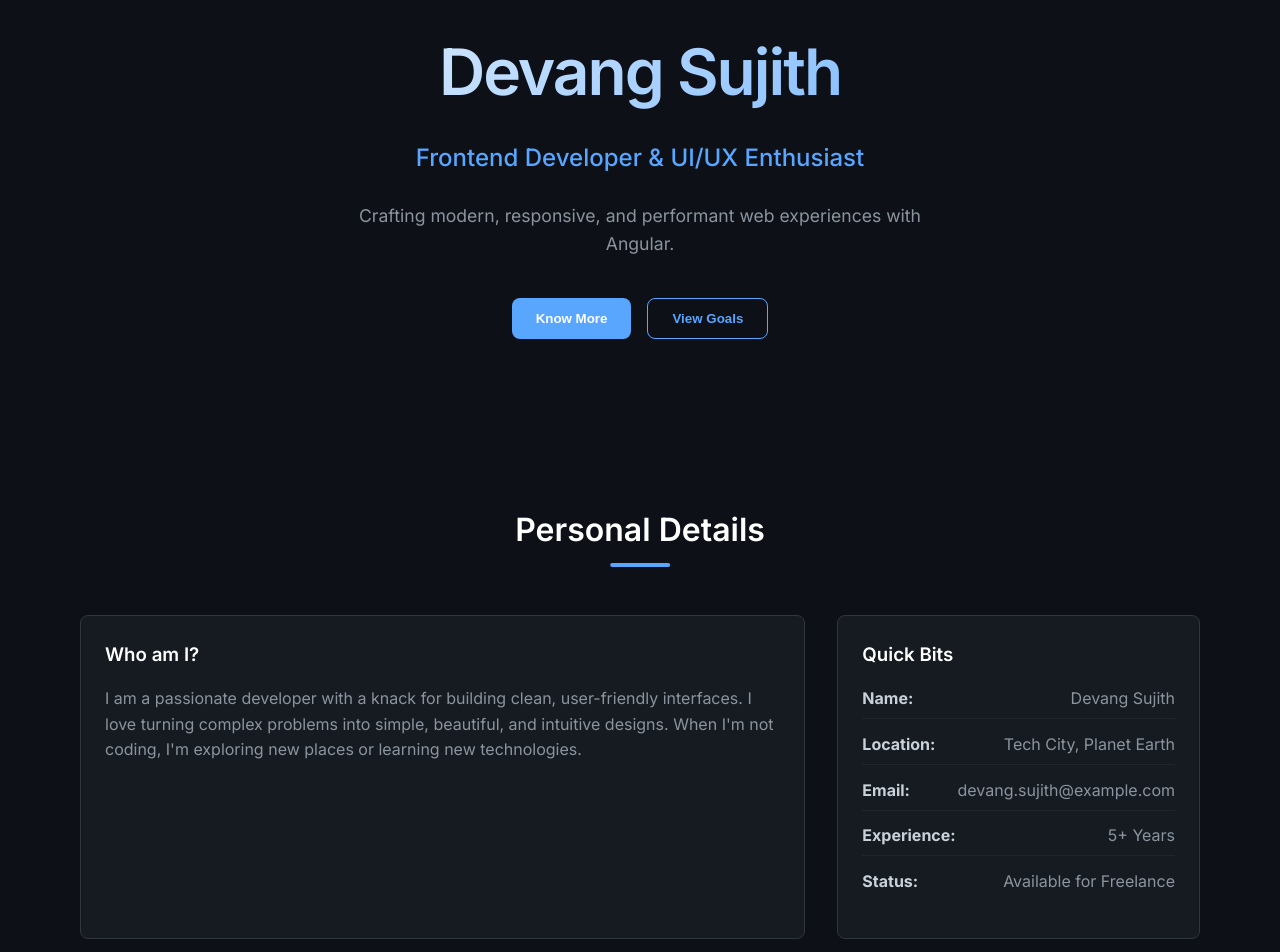
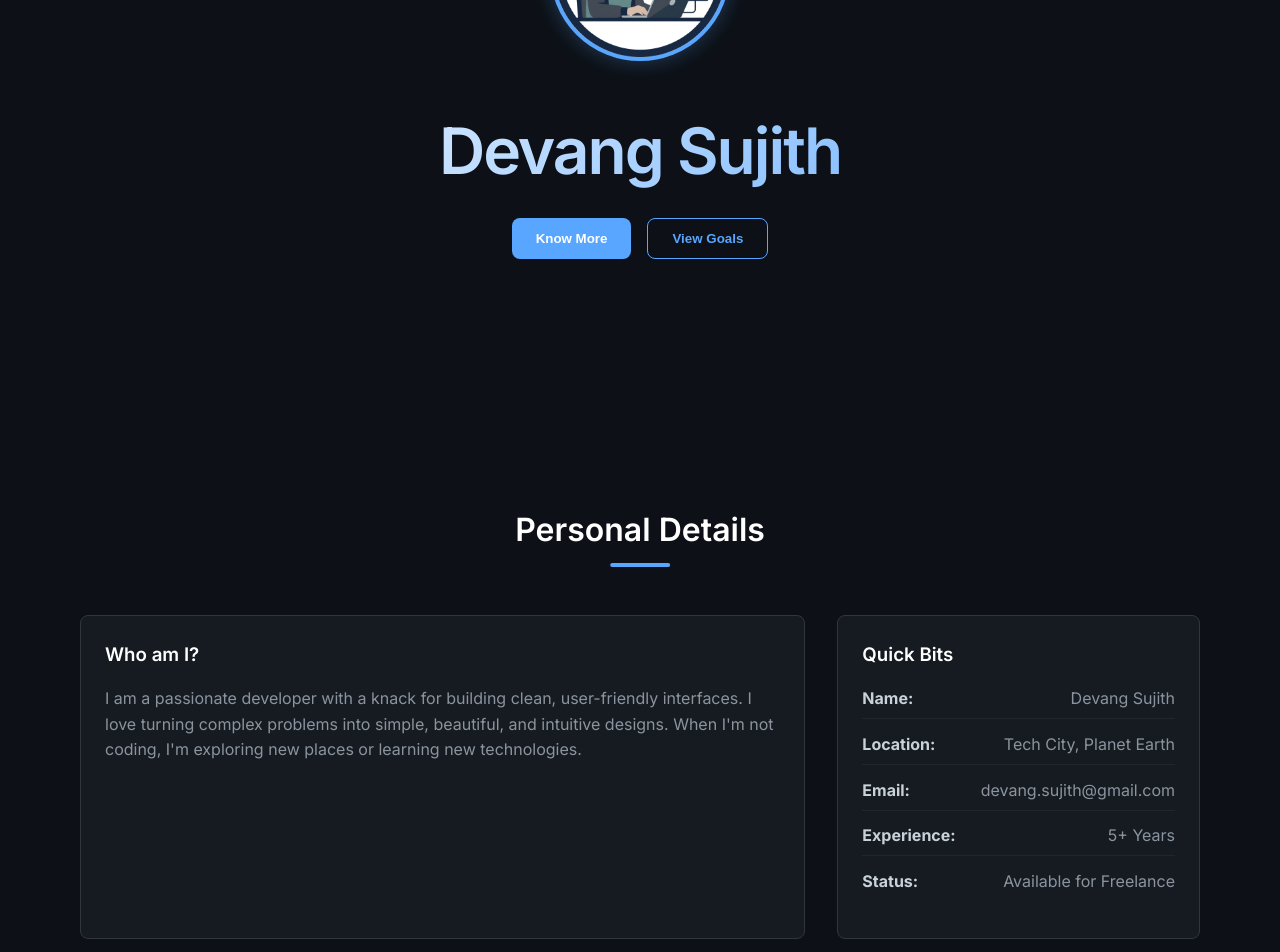
Before and after one commit to devangsujith/portfolio, an Angular app: page / in a window 1280 px wide. Shown: the part 360-1312 px from the top of the page. Built offline with nearby package versions, Linux system fonts and the light colour scheme.

Commit message:
Update hero and about components

```diff
--- a/src/app/components/about/about.component.html
+++ b/src/app/components/about/about.component.html
@@ -16,7 +16,7 @@
                 <ul>
                     <li><strong>Name:</strong> Devang Sujith</li>
                     <li><strong>Location:</strong> Tech City, Planet Earth</li>
-                    <li><strong>Email:</strong> devang.sujith@example.com</li>
+                    <li><strong>Email:</strong> devang.sujith@gmail.com</li>
                     <li><strong>Experience:</strong> 5+ Years</li>
                     <li><strong>Status:</strong> Available for Freelance</li>
                 </ul>
--- a/src/app/components/hero/hero.component.html
+++ b/src/app/components/hero/hero.component.html
@@ -4,12 +4,12 @@
             <img src="profile.png" alt="Devang Sujith" class="profile-img">
         </div>
         <h1 class="animate-fade-in-up delay-1">Devang Sujith</h1>
-        <p class="tagline animate-fade-in-up delay-2">
+        <!-- <p class="tagline animate-fade-in-up delay-2">
             Frontend Developer & UI/UX Enthusiast
         </p>
         <p class="description animate-fade-in-up delay-3">
             Crafting modern, responsive, and performant web experiences with Angular.
-        </p>
+        </p> -->
         <div class="cta-buttons animate-fade-in-up delay-4">
             <button class="btn btn-primary" (click)="scrollTo('about')">Know More</button>
             <button class="btn btn-outline" (click)="scrollTo('todo')">View Goals</button>
```
